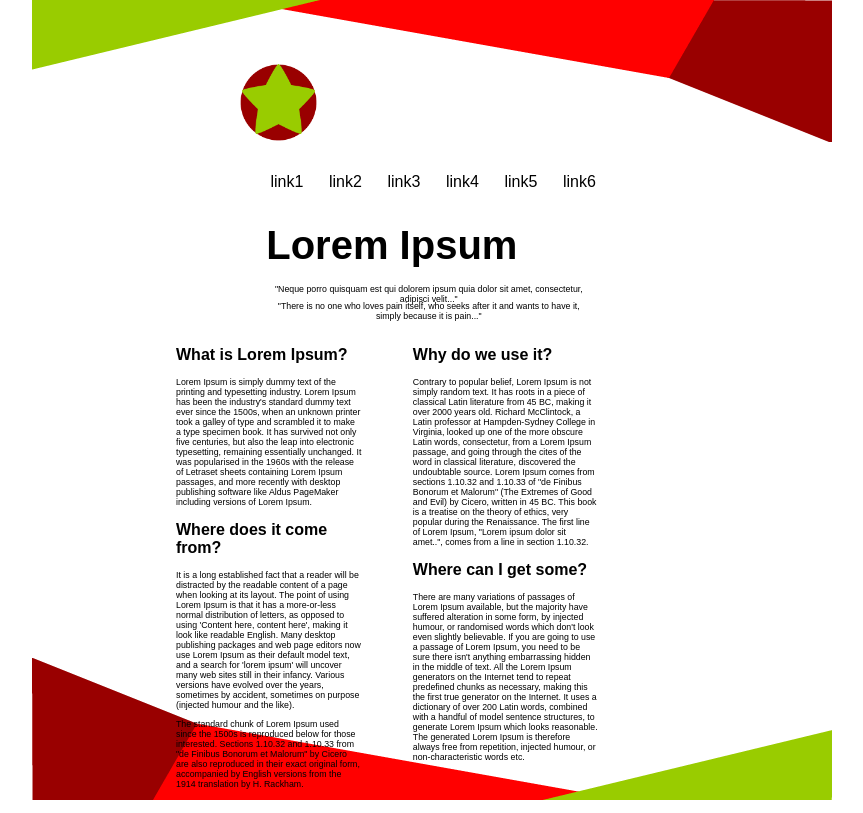
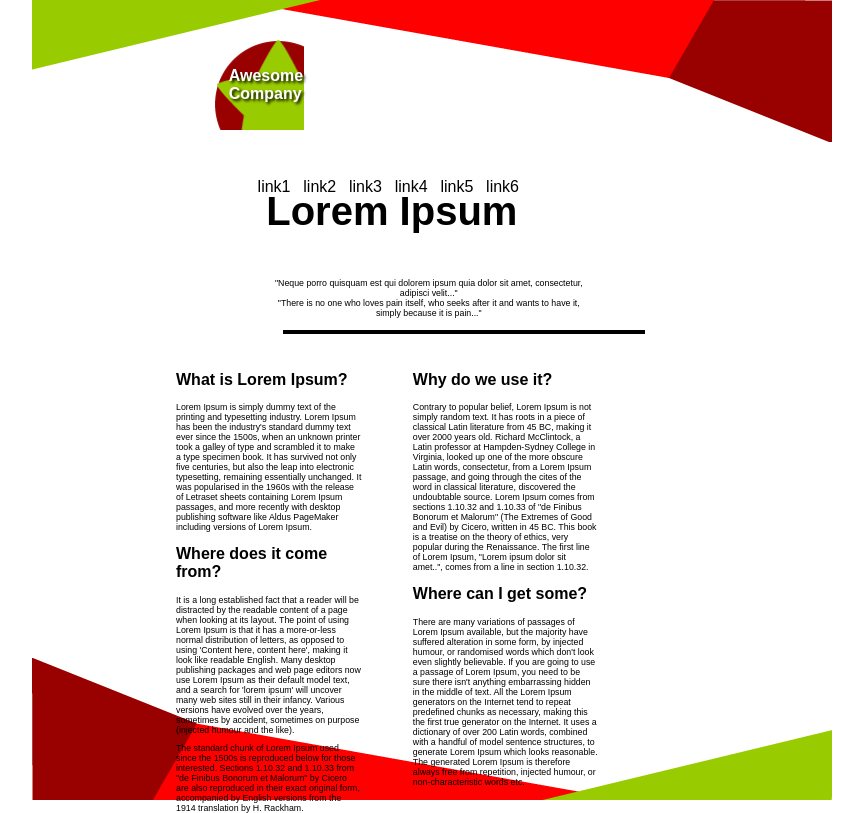
Before and after one commit to rs126/RioSaliansP6WebDev, a website: page index.html in a window 1280 px wide. Shown: the whole page, without its empty margins (216-1079 px from the left). Drawn offline with Linux system fonts and the light colour scheme.

Commit message:
update 3

```diff
--- a/css/style.css
+++ b/css/style.css
@@ -8,6 +8,30 @@ html {
   background: url(/img/top-image) no-repeat top center, url(/top/top-image) no-repeat bottom center;
 
 } */
+
+.backgroundimgdiv{
+  width: 7vw;
+  height: 7vw;
+  margin-left: 33vw;
+  margin-top: 5vh;
+  background-image: url(/img/logo.png);
+  align-items: center;
+  margin-bottom: 4vh;
+
+  background-repeat: no-repeat;
+  display: flex;
+
+}
+
+.backgroundimgdiv h1{
+  color: white;
+  font-size: 2vh;
+  margin-top: 1%;
+  text-shadow: 2px 2px 3px black;
+
+}
+
+
 
 .bodydiv{
   position: absolute;
@@ -31,7 +55,6 @@ html {
 
 .bodydiv p{
   font-size: 55%;
-
 
 }
 
@@ -60,14 +83,14 @@ h1{
   font-size: 5vh;
   margin-left:  16%;
   margin-bottom: 0;
-  margin-top: 0;
+  margin-top: -2vh;
 
 
 }
 
 nav{
   width: 30vw;
-  margin-bottom: 0;
+  margin-bottom: -9vh;
 }
 
 ul {
@@ -79,7 +102,7 @@ ul {
 
 li {
   list-style: none;
-  padding-left: 2vw;
+  padding-left: 1vw;
 }
 
 a {
@@ -109,6 +132,11 @@ a {
 
 .div2 h2{
   font-size: 2vh;
+}
+
+hr {
+  border: 2px solid black;
+  width: 28vw;
 }
 
 
--- a/index.html
+++ b/index.html
@@ -13,7 +13,7 @@
 
 
   <div class="backgroundtop"></div>
-
+  <div class="backgroundimgdiv"> <h1>Awesome Company</h1></div>
 
 
 
@@ -21,7 +21,6 @@
 
 
   <div class="bodydiv">
-    <img src="/img/logo.png">
     <div class="div1">
       <nav>
         <ul>
@@ -34,11 +33,13 @@
         </ul>
       </nav>
       <h1>Lorem Ipsum</h1>
-      <p>"Neque porro quisquam est qui dolorem ipsum quia dolor sit amet, consectetur, adipisci velit..." </p>
-      <p>"There is no one who loves pain itself, who seeks after it and wants to have it, simply because it is pain..."</p>
+      <p>"Neque porro quisquam est qui dolorem ipsum quia dolor sit amet, consectetur, adipisci velit..."
+        <br>
+      "There is no one who loves pain itself, who seeks after it and wants to have it, simply because it is pain..."</p>
 
     </div>
 
+    <hr>
 
 
 
```
